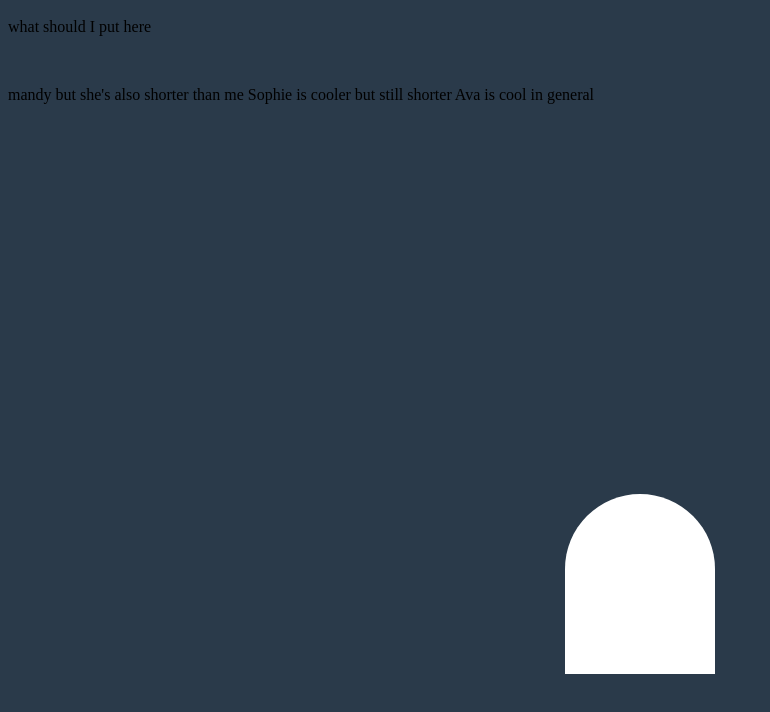
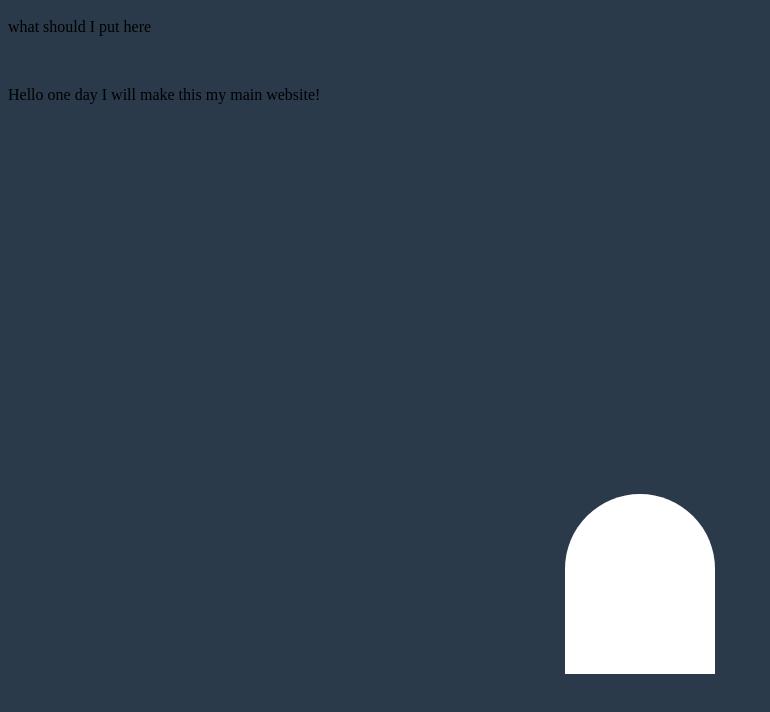
Before and after one commit to yatinbichala/yatinbichala.github.io, a plain HTML site: page index.html in a window 1280 px wide. Shown: the part 48-760 px from the top of the page, without its empty margins (0-770 px from the left). Drawn offline with Linux system fonts and the light colour scheme.

Commit message:
Update index.html
update in a few years

```diff
--- a/index.html
+++ b/index.html
@@ -33,9 +33,7 @@ body{
 <h1> Hi guys this is my own website for free </h1>
 	<p> what should I put here </p>
 	<br>
-	<p> mandy but she's also shorter than me
-	    Sophie is cooler but still shorter
-	    Ava is cool in general </p>
+	<p> Hello one day I will make this my main website! </p>
 <div class="ghost">
 	<div class="eye left"></div>
 	<div class="eye right"></div>
```
